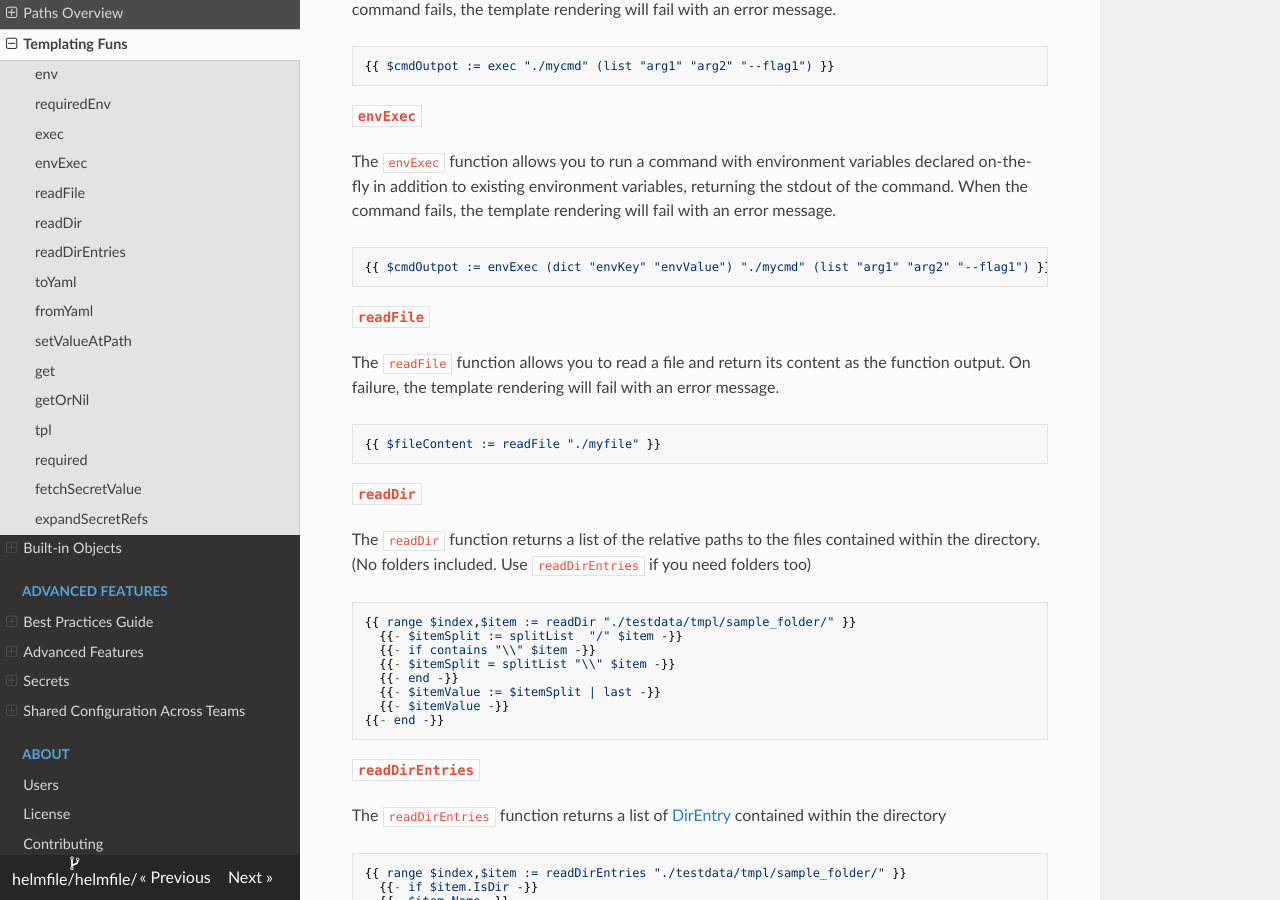
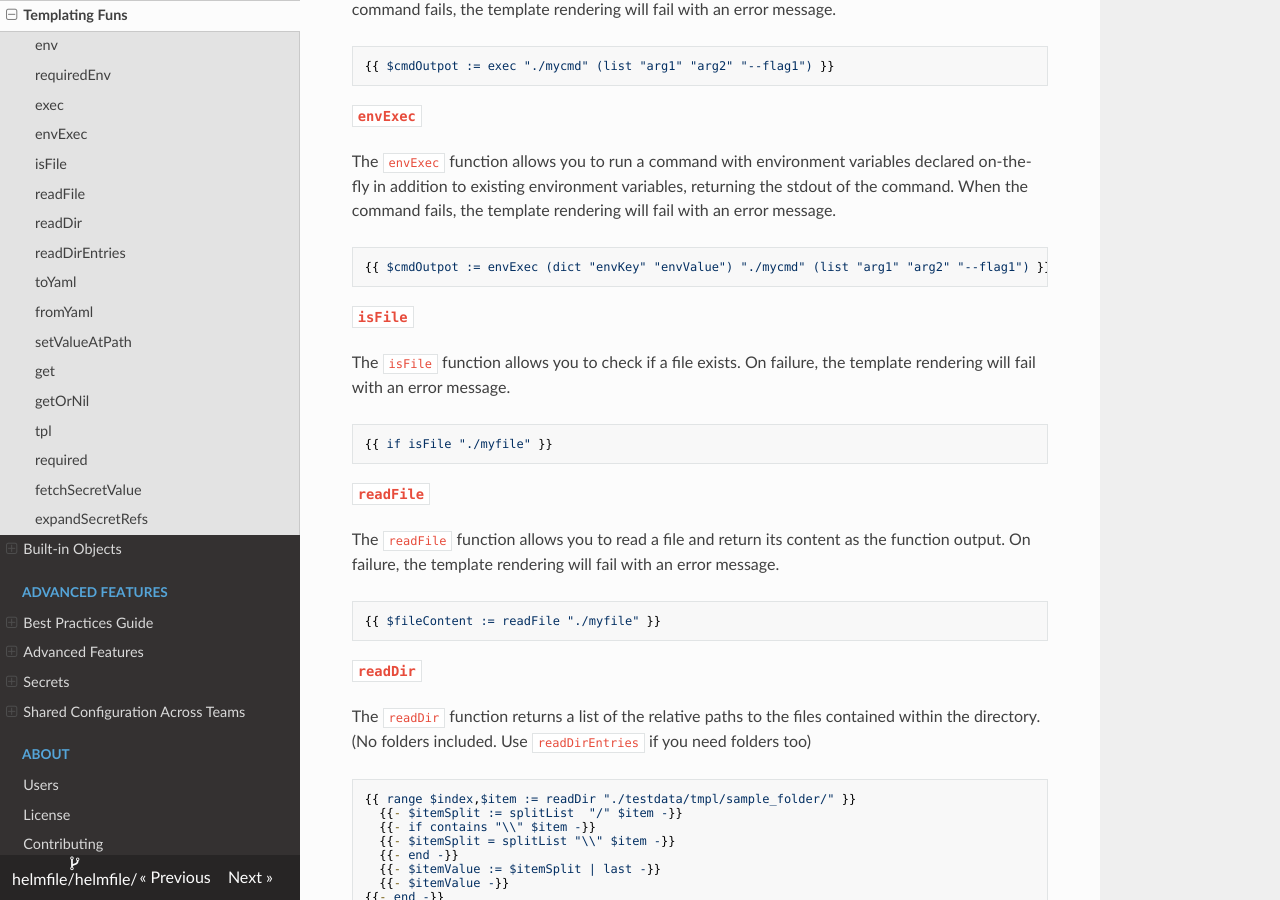
Before and after one commit to alex-tw-lam/helmfile, an MkDocs documentation site: the page built from docs/templating_funcs.md, in a window 1280 px wide and 900 px high, scrolled down 759 px. Built offline with MkDocs 1.6.1, drawn with Linux system fonts in a browser that asks for light colours; nearby versions of some CDN libraries.

Commit message:
Add missing documentation for isFile function (#996)
See https://github.com/helmfile/helmfile/commit/ed436ba68bd80057be99c20296c26dd4996b69dc

Signed-off-by: anessi <anessi@users.noreply.github.com>
Co-authored-by: anessi <anessi@users.noreply.github.com>

````diff
--- a/docs/templating_funcs.md
+++ b/docs/templating_funcs.md
@@ -30,6 +30,13 @@ The `envExec` function allows you to run a command with environment variables de
 
 ```yaml
 {{ $cmdOutpot := envExec (dict "envKey" "envValue") "./mycmd" (list "arg1" "arg2" "--flag1") }}
+```
+
+#### `isFile`
+The `isFile` function allows you to check if a file exists. On failure, the template rendering will fail with an error message.
+
+```yaml
+{{ if isFile "./myfile" }}
 ```
 
 #### `readFile`
````
